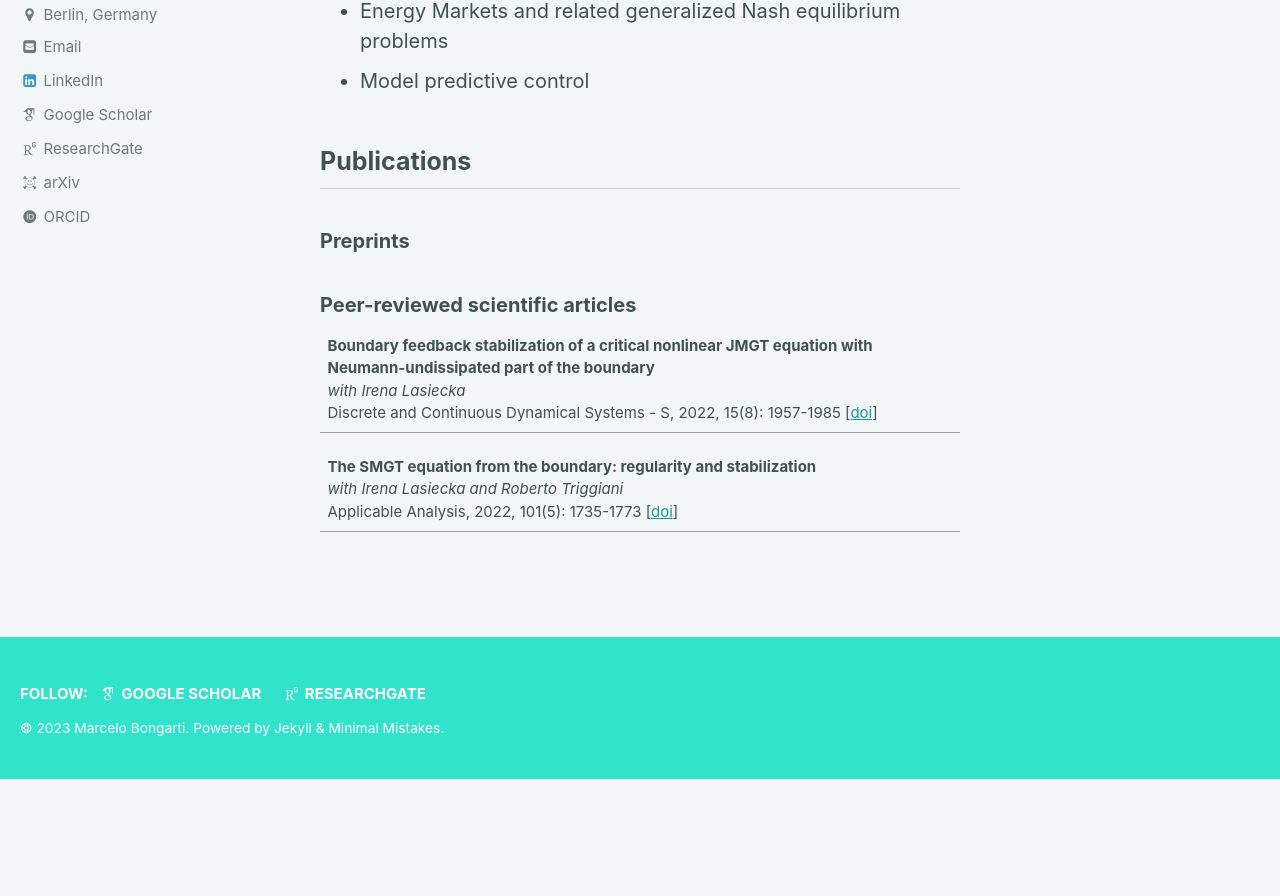
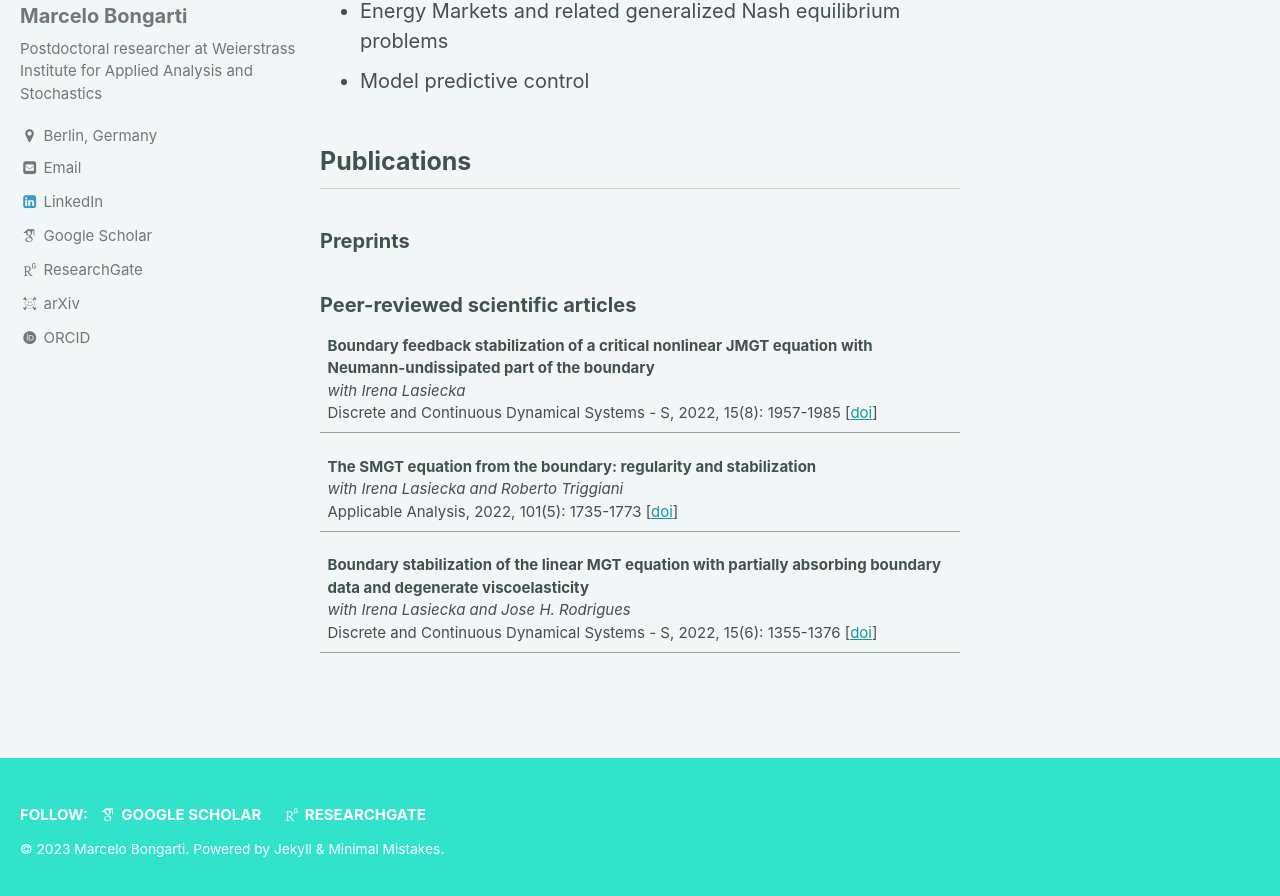
Before and after one commit to mbongarti/mbongarti.github.io, a Jekyll site: the page built from _pages/research.md, in a window 1280 px wide and 900 px high, scrolled down 720 px. Shown: the top 896 px of the window. Built offline with Jekyll 4.4.1, drawn with Linux system fonts in a browser that asks for light colours; some web fonts are replaced; before the commit the page ends 1499 px from its top, so only the background shows below that.

Commit message:
Update research.md

```diff
--- a/_pages/research.md
+++ b/_pages/research.md
@@ -30,3 +30,5 @@
 **Boundary feedback stabilization of a critical nonlinear JMGT equation with Neumann-undissipated part of the boundary** <br> _with Irena Lasiecka_ <br> Discrete and Continuous Dynamical Systems - S, 2022, 15(8): 1957-1985 [[doi](https://www.aimsciences.org/article/doi/10.3934/dcdss.2022107)] |
 
 **The SMGT equation from the boundary: regularity and stabilization** <br> _with Irena Lasiecka and Roberto Triggiani_ <br> Applicable Analysis, 2022, 101(5): 1735-1773 [[doi](https://doi.org/10.1080/00036811.2021.1999420)] |
+
+**Boundary stabilization of the linear MGT equation with partially absorbing boundary data and degenerate viscoelasticity** <br> _with Irena Lasiecka and Jose H. Rodrigues_ <br> Discrete and Continuous Dynamical Systems - S, 2022, 15(6): 1355-1376 [[doi](https://doi.org/10.3934/dcdss.2022020)] |
```
